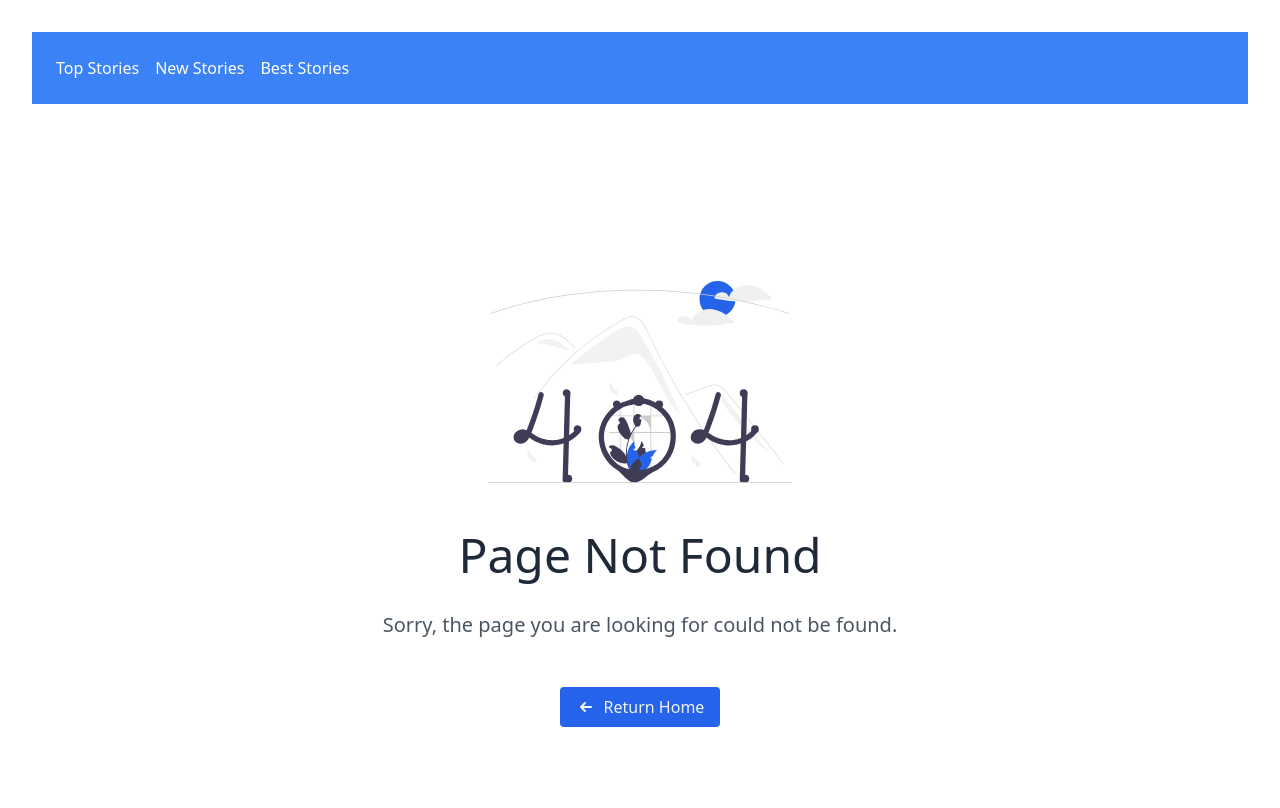
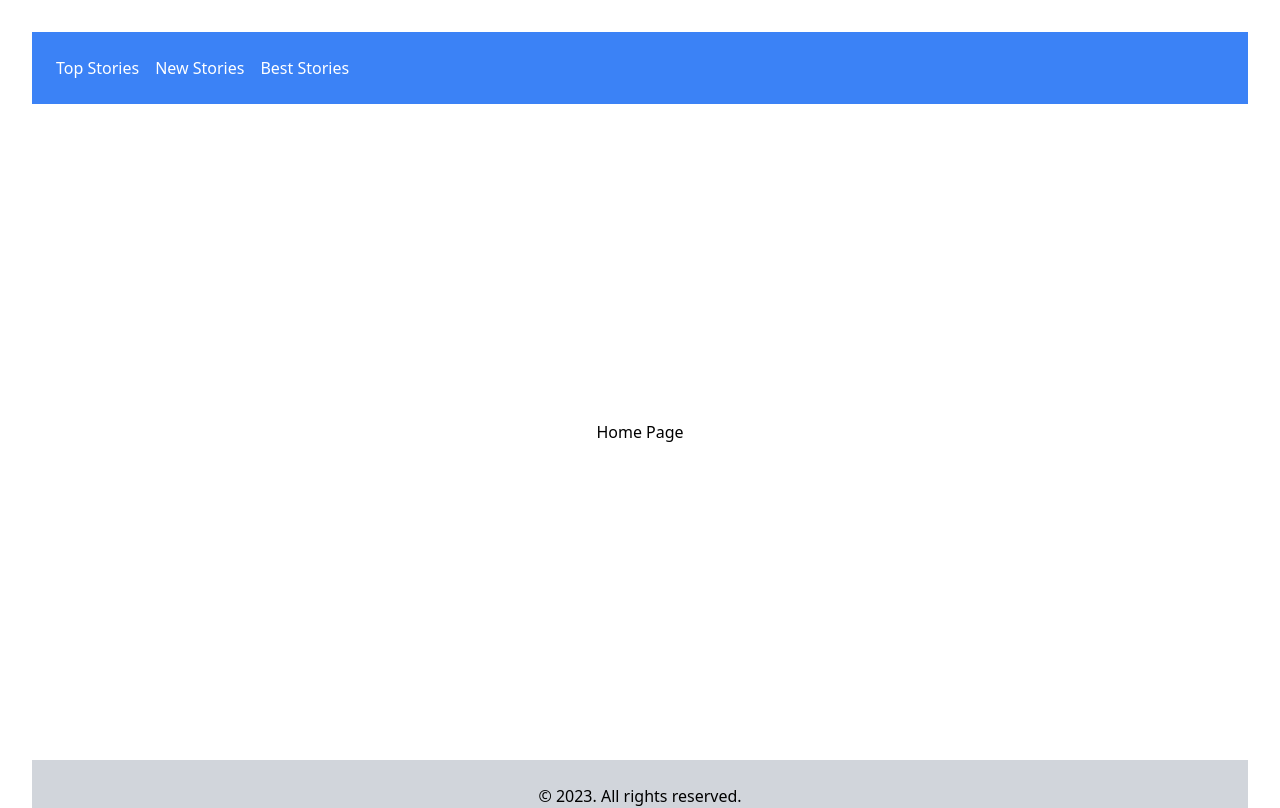
Before and after one commit to rising728/hacker-news-app, a React (Vite) app: page / in a window 1280 px wide. Before the commit this address had no page. Shown: the top 808 px of the page. Built offline with nearby package versions, Linux system fonts and the light colour scheme.

Commit message:
Some basic changes to App component

```diff
--- a/src/App.jsx
+++ b/src/App.jsx
@@ -10,7 +10,7 @@ function App() {
   return (
     <div className="App flex flex-col min-h-screen justify-between">
       <Header />
-      <NoMatch />
+      <div>Home Page</div>
       <Footer />
     </div>
   );
```
